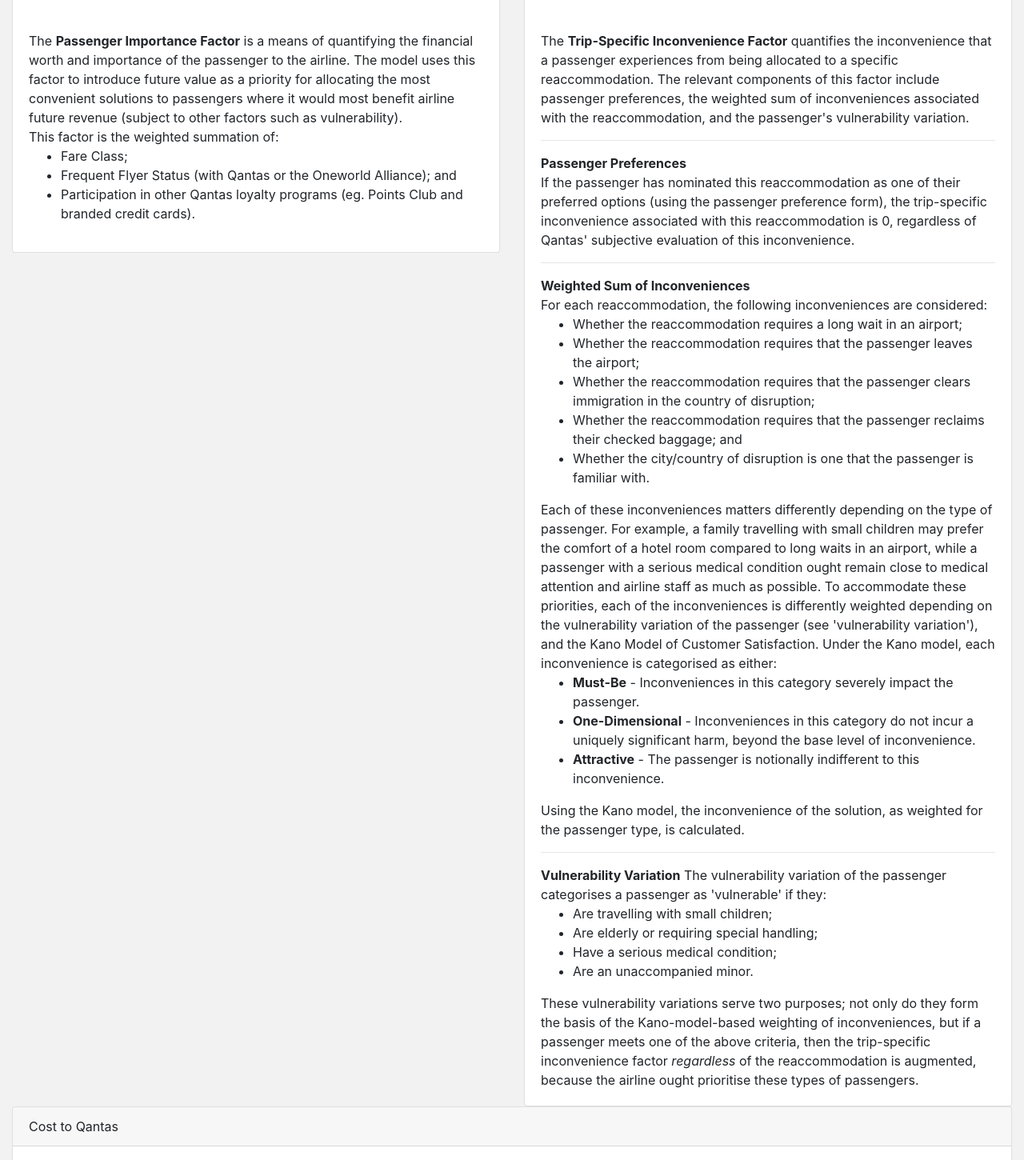
After one commit to viranw/ICPU-DROM, a Django app: page /about/cost in a window 1280 px wide. The commit adds this page. Shown: the part 1055-2505 px from the top of the page at 80% size. Run offline with Django 3.2, Linux system fonts and the light colour scheme; some libraries are stand-ins or nearby versions.

Commit message:
Finish 'About' pages

```diff
--- /dev/null
+++ b/qf_drom/templates/about_cost.html
@@ -0,0 +1,152 @@
+{% extends 'base/base_blanknav.html' %}
+
+{% block siteTitle %}
+QF-DROM
+{% endblock %}
+
+{% block navTitle %}
+QF-DROM
+{% endblock %}
+
+{% block subNav %}
+{% endblock %}
+
+{% block title %}
+🔢 The Cost Function
+{% endblock %}
+
+{% block content %}
+{% load static %}
+
+<div class="container-fluid">
+
+  <div class="card">
+    <div class="card-body align-middle text-center">
+      <img src="{% static 'cost_inconvenience.png' %}">
+    </div>
+    <div class="card-body">
+      The cost function for assessing the cost of allocating a passenger to a reaccommodation is the sum of:
+      <ul>
+        <li>The Passenger Importance Factor;</li>
+        <li>The Trip-Specific Inconvenience Factor; and</li>
+        <li>Costs to Qantas.</li>
+    </div>
+  </div>
+
+  <br>
+
+  <div class="row">
+  <div class="col-sm">
+    <div class="card">
+      <div class="card-header">
+        Passenger Importance Factor
+      </div>
+      <div class="card-body align-middle text-center">
+        <img src="{% static 'cost_passenger.png' %}">
+      </div>
+      <div class="card-body">
+        The <b>Passenger Importance Factor</b> is a means of quantifying the financial worth and importance of the passenger to the airline.
+        The model uses this factor to introduce future value as a priority for allocating the most convenient solutions to passengers
+        where it would most benefit airline future revenue (subject to other factors such as vulnerability).
+        <br>
+        This factor is the weighted summation of:
+        <ul>
+          <li>Fare Class;</li>
+          <li>Frequent Flyer Status (with Qantas or the Oneworld Alliance); and</li>
+          <li>Participation in other Qantas loyalty programs (eg. Points Club and branded credit cards).</li>
+        </ul>
+      </div>
+    </div>
+  </div>
+
+  <br>
+
+  <div class="col-sm">
+    <div class="card">
+      <div class="card-header">
+        Trip-Specific Inconvenience Factor
+      </div>
+      <div class="card-body align-middle text-center">
+        <img src="{% static 'cost_inconvenience.png' %}">
+      </div>
+      <div class="card-body">
+        The <b>Trip-Specific Inconvenience Factor</b> quantifies the inconvenience that a passenger experiences from being allocated
+        to a specific reaccommodation. The relevant components of this factor include passenger preferences, the weighted sum of inconveniences
+        associated with the reaccommodation, and the passenger's vulnerability variation.
+        <hr>
+        <b>Passenger Preferences</b>
+        <br>
+        If the passenger has nominated this reaccommodation as one of their preferred options (using the passenger preference form),
+        the trip-specific inconvenience associated with this reaccommodation is 0, regardless of Qantas' subjective evaluation of this
+        inconvenience.
+
+        <hr>
+        <b>Weighted Sum of Inconveniences</b>
+        <br>
+        For each reaccommodation, the following inconveniences are considered:
+        <ul>
+          <li>Whether the reaccommodation requires a long wait in an airport;</li>
+          <li>Whether the reaccommodation requires that the passenger leaves the airport;</li>
+          <li>Whether the reaccommodation requires that the passenger clears immigration in the country of disruption;</li>
+          <li>Whether the reaccommodation requires that the passenger reclaims their checked baggage; and</li>
+          <li>Whether the city/country of disruption is one that the passenger is familiar with.</li>
+        </ul>
+
+        Each of these inconveniences matters differently depending on the type of passenger. For example, a family travelling with
+        small children may prefer the comfort of a hotel room compared to long waits in an airport, while a passenger with a serious
+        medical condition ought remain close to medical attention and airline staff as much as possible. To accommodate these priorities,
+        each of the inconveniences is differently weighted depending on the vulnerability variation of the passenger (see 'vulnerability variation'),
+        and the Kano Model of Customer Satisfaction. Under the Kano model, each inconvenience is categorised as either:
+
+        <ul>
+          <li><b>Must-Be</b> - Inconveniences in this category severely impact the passenger.</li>
+          <li><b>One-Dimensional</b> - Inconveniences in this category do not incur a uniquely significant harm, beyond the base level of inconvenience.</li>
+          <li><b>Attractive</b> - The passenger is notionally indifferent to this inconvenience.</li>
+        </ul>
+
+         Using the Kano model, the inconvenience of the solution, as weighted for the passenger type, is calculated.
+
+        <hr>
+        <b>Vulnerability Variation</b>
+        The vulnerability variation of the passenger categorises a passenger as 'vulnerable' if they:
+        <ul>
+          <li>Are travelling with small children;</li>
+          <li>Are elderly or requiring special handling;</li>
+          <li>Have a serious medical condition;</li>
+          <li>Are an unaccompanied minor.</li>
+        </ul>
+
+        These vulnerability variations serve two purposes; not only do they form the basis of the Kano-model-based weighting of inconveniences,
+        but if a passenger meets one of the above criteria, then the trip-specific inconvenience factor <i>regardless</i> of the reaccommodation is
+        augmented, because the airline ought prioritise these types of passengers.
+      </div>
+    </div>
+  </div>
+
+  <br>
+
+  <div class="col-sm">
+    <div class="card">
+      <div class="card-header">
+        Cost to Qantas
+      </div>
+      <div class="card-body align-middle text-center">
+        <img src="{% static 'cost_qantas.png' %}">
+      </div>
+      <div class="card-body">
+        <b>Costs to Qantas</b>, normalised in this function between 0 and 10, include:
+        <ul>
+          <li>Direct costs of reaccommodation (eg. fuel charges for alternate flights, vouchers as compensation for passengers, etc.);</li>
+          <li>Opportunity costs (eg. lost revenue from the seat a customer has been rebooked onto); and</li>
+          <li>Upstream costs (to fix the initial disruption, including repair charges, etc.).</li>
+        </ul>
+      </div>
+    </div>
+  </div>
+
+  <br>
+</div>
+</div>
+
+
+{% endblock %}
--- a/qf_drom/templates/base/base_blank.html
+++ b/qf_drom/templates/base/base_blank.html
@@ -61,6 +61,7 @@
 
     <br>
     <br>
+    <br>
 
     <!-- Footer -->
     {% block footer %}
--- a/qf_drom/urls.py
+++ b/qf_drom/urls.py
@@ -32,6 +32,7 @@
 
     path('passenger/<str:url_key>', flightViews.passenger_page, name="passenger"),
 
-    path('about/drom', baseViews.about_drom, name="about_drom")
+    path('about/drom', baseViews.about_drom, name="about_drom"),
+    path('about/cost', baseViews.about_cost, name="about_cost")
 
 ]
--- a/qf_drom/views.py
+++ b/qf_drom/views.py
@@ -6,3 +6,6 @@
 
 def about_drom(request):
     return render(request, 'about_drom.html')
+
+def about_cost(request):
+    return render(request, 'about_cost.html')
```
Also changed, not shown: flights/templates/flights/passenger.html (+22 -2 lines), qf_drom/templates/start.html (+4 -3 lines).
